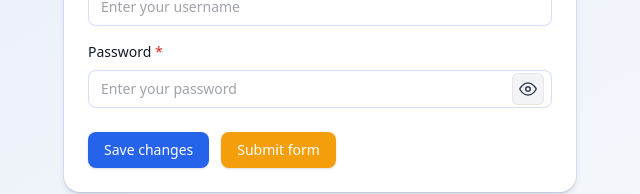
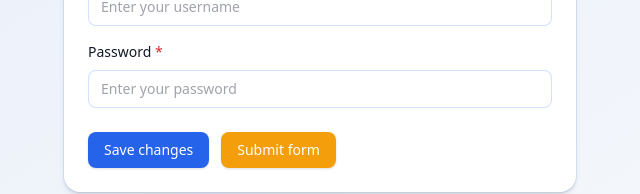
Before and after one commit to kavia-common/notification-banner-3295-3304, a React (Create React App) app in the folder notification_frontend/: page / in a window 1280 px wide. Shown: the part 321-515 px from the top of the page, without its empty margins (320-960 px from the left). Built offline with nearby package versions, Linux system fonts and the light colour scheme.

Commit message:
Checkpoint 14 - cgbac2ffaf

```diff
--- a/notification_frontend/src/App.js
+++ b/notification_frontend/src/App.js
@@ -15,11 +15,9 @@ function App() {
    *
    * Enhanced per task:
    * - Inline, live-updating hints below fields (no extra toasts)
-   * - Show/hide toggle for password visibility
    */
   const [username, setUsername] = useState('');
   const [password, setPassword] = useState('');
-  const [showPassword, setShowPassword] = useState(false);
   const { addToast } = useToast();
 
   const SUCCESS_DURATION = 3000;
@@ -155,43 +153,16 @@ function App() {
                   Password <span aria-hidden="true" className="text-red-600">*</span>
                   <span className="sr-only">required</span>
                 </label>
-                <div className="mt-2 relative">
+                <div className="mt-2">
                   <input
                     id="password"
-                    type={showPassword ? 'text' : 'password'}
+                    type="password"
                     value={password}
                     onChange={(e) => setPassword(e.target.value)}
                     placeholder="Enter your password"
-                    className="w-full rounded-lg border border-primary/20 bg-white px-3 py-2 pr-20 text-sm text-text placeholder:text-text/40 outline-none focus:border-primary focus:ring-2 focus:ring-primary/30 transition"
+                    className="w-full rounded-lg border border-primary/20 bg-white px-3 py-2 text-sm text-text placeholder:text-text/40 outline-none focus:border-primary focus:ring-2 focus:ring-primary/30 transition"
                     aria-describedby="password-hint"
                   />
-                  <button
-                    type="button"
-                    onClick={() => setShowPassword((s) => !s)}
-                    className="absolute inset-y-0 right-2 my-auto h-8 w-8 inline-flex items-center justify-center rounded-md bg-gray-100 text-gray-700 hover:bg-gray-200 focus:outline-none focus:ring-2 focus:ring-primary/30 transition"
-                    aria-label={showPassword ? 'Hide password' : 'Show password'}
-                    title={showPassword ? 'Hide password' : 'Show password'}
-                    data-testid="btn-toggle-password"
-                    style={{
-                      border: '1px solid rgba(0,0,0,0.06)',
-                    }}
-                  >
-                    {showPassword ? (
-                      // Eye-off icon
-                      <svg xmlns="http://www.w3.org/2000/svg" width="18" height="18" viewBox="0 0 24 24" fill="none" aria-hidden="true">
-                        <path d="M3 3l18 18" stroke="currentColor" strokeWidth="2" strokeLinecap="round" strokeLinejoin="round"/>
-                        <path d="M10.58 10.58a2 2 0 102.83 2.83" stroke="currentColor" strokeWidth="2" strokeLinecap="round" strokeLinejoin="round"/>
-                        <path d="M9.88 4.24A9.77 9.77 0 0112 4c5 0 9.27 3.11 11 7.5a12.37 12.37 0 01-2.05 3.29" stroke="currentColor" strokeWidth="2" strokeLinecap="round" strokeLinejoin="round"/>
-                        <path d="M6.61 6.61C4.3 8.07 2.64 10.08 1 11.5c1.73 4.39 6 7.5 11 7.5 1.49 0 2.92-.26 4.23-.74" stroke="currentColor" strokeWidth="2" strokeLinecap="round" strokeLinejoin="round"/>
-                      </svg>
-                    ) : (
-                      // Eye icon
-                      <svg xmlns="http://www.w3.org/2000/svg" width="18" height="18" viewBox="0 0 24 24" fill="none" aria-hidden="true">
-                        <path d="M1 12s4-8 11-8 11 8 11 8-4 8-11 8S1 12 1 12z" stroke="currentColor" strokeWidth="2" strokeLinecap="round" strokeLinejoin="round"/>
-                        <circle cx="12" cy="12" r="3" stroke="currentColor" strokeWidth="2" strokeLinecap="round" strokeLinejoin="round"/>
-                      </svg>
-                    )}
-                  </button>
                 </div>
                 {passwordHint && (
                   <p
```
Also changed, not shown: 2 other files (tests, documents, lock files or other folders).
